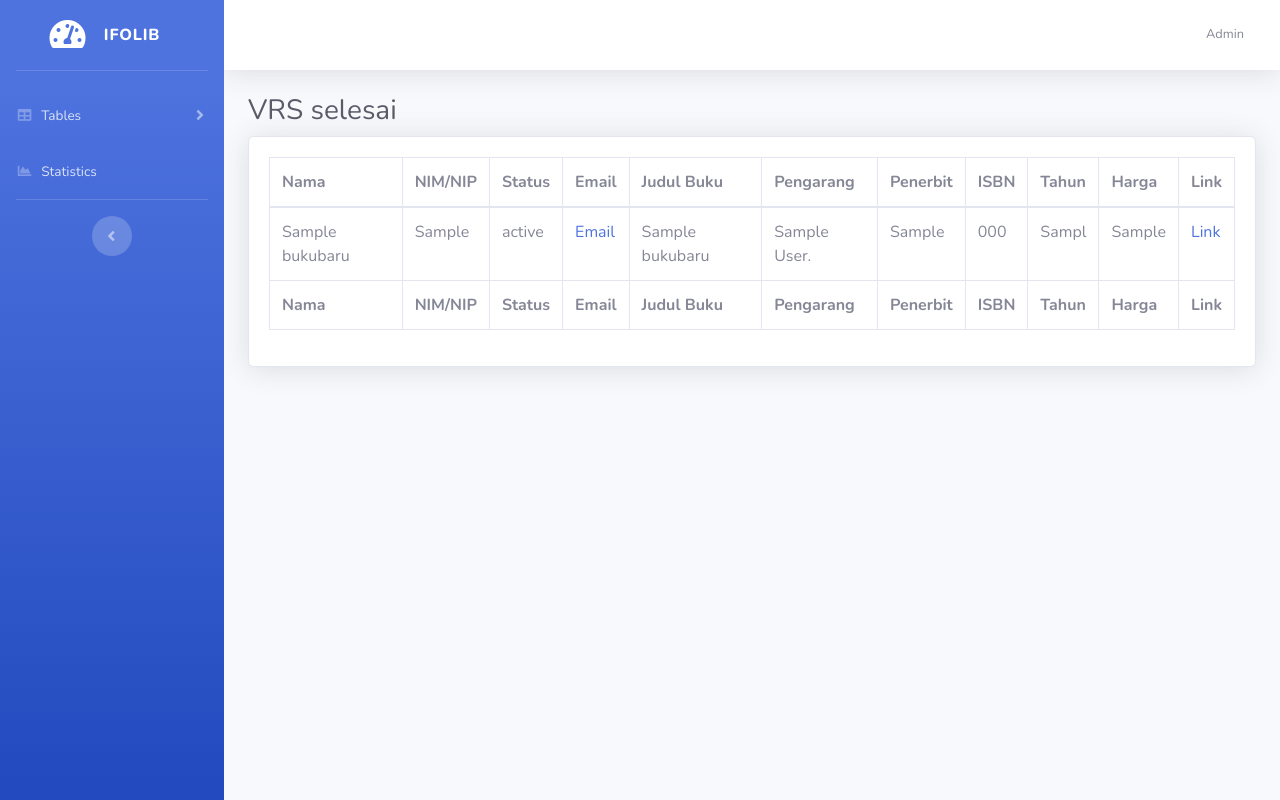
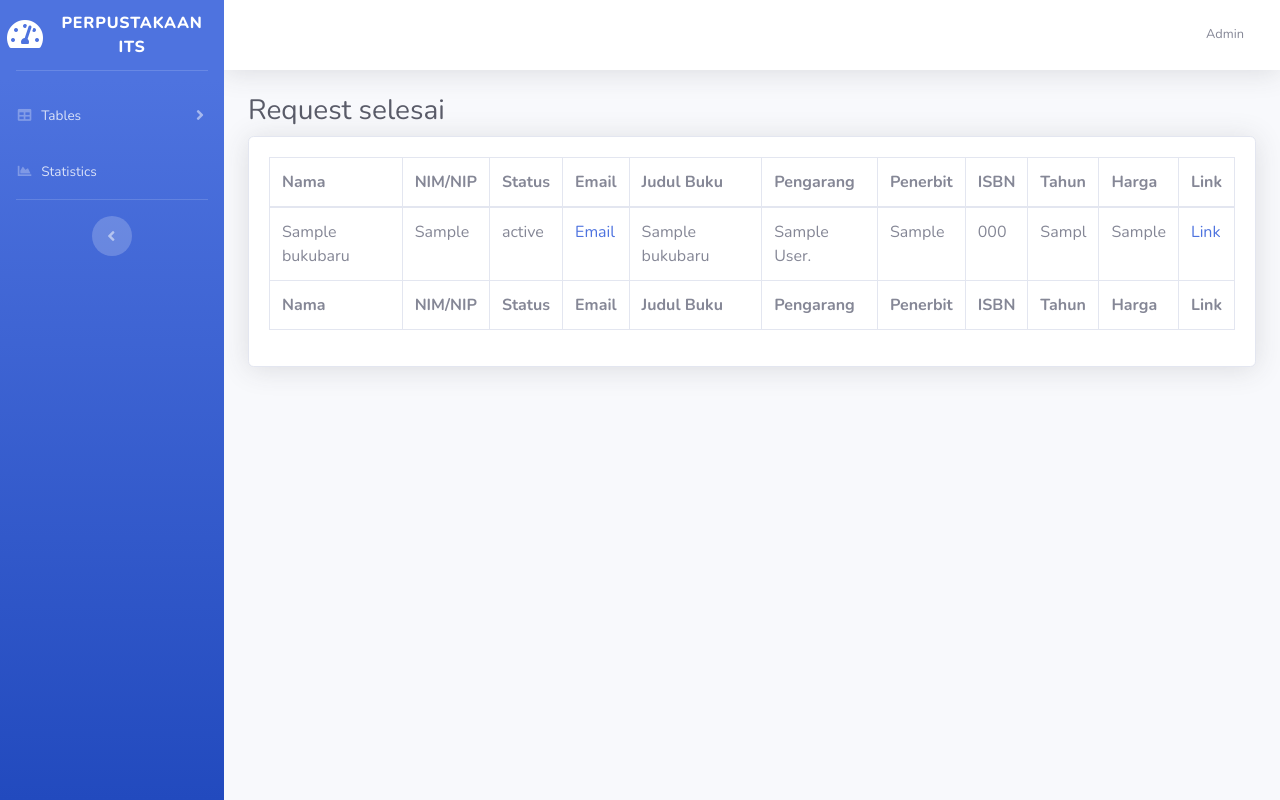
Before and after one commit to bosmobosmo/KerjaPraktik, a PHP site: page /request_done.php in a window 1280 px wide. Run offline with PHP 8.4, Linux system fonts and the light colour scheme; the visitor is signed in with stand-in values (Sample User, id 1); tables that the repository leaves empty hold one stand-in row (values such as "Sample post"); some libraries are stand-ins or nearby versions.

Commit message:
ganti informatics jadi perpustakaan its

```diff
--- a/request_done.php
+++ b/request_done.php
@@ -15,7 +15,7 @@
     <meta http-equiv="X-UA-Compatible" content="IE=edge">
     <meta name="viewport" content="width=device-width, initial-scale=1, shrink-to-fit=no">
 
-    <title>List VRS</title>
+    <title>List Request</title>
 
     <link href="IFOLIB - Informatics Open Library_files/vendor/fontawesome-free/css/all.min.css" rel="stylesheet" type="text/css">
     <link href="https://fonts.googleapis.com/css?family=Nunito:200,200i,300,300i,400,400i,600,600i,700,700i,800,800i,900,900i" rel="stylesheet">
@@ -37,7 +37,7 @@
                 <div class="sidebar-brand-icon">
                     <i class="fas fa-fw fa-tachometer-alt"></i>
                 </div>
-                <div class="sidebar-brand-text mx-3">IFOLIB</div>
+                <div class="sidebar-brand-text mx-3">Perpustakaan ITS</div>
             </a>
 
             <hr class="sidebar-divider">
@@ -118,7 +118,7 @@
                 <div class="container-fluid">
 
                     <!-- Page Heading -->
-                    <h1 class="h3 mb-2 text-gray-800">VRS selesai</h1>
+                    <h1 class="h3 mb-2 text-gray-800">Request selesai</h1>
 
                     <!-- Table start -->
                     <div class="card shadow mb-4">
--- a/request_list.php
+++ b/request_list.php
@@ -15,7 +15,7 @@
     <meta http-equiv="X-UA-Compatible" content="IE=edge">
     <meta name="viewport" content="width=device-width, initial-scale=1, shrink-to-fit=no">
 
-    <title>List VRS</title>
+    <title>List Request</title>
 
     <link href="IFOLIB - Informatics Open Library_files/vendor/fontawesome-free/css/all.min.css" rel="stylesheet" type="text/css">
     <link href="https://fonts.googleapis.com/css?family=Nunito:200,200i,300,300i,400,400i,600,600i,700,700i,800,800i,900,900i" rel="stylesheet">
@@ -37,7 +37,7 @@
                 <div class="sidebar-brand-icon">
                     <i class="fas fa-fw fa-tachometer-alt"></i>
                 </div>
-                <div class="sidebar-brand-text mx-3">IFOLIB</div>
+                <div class="sidebar-brand-text mx-3">Perpustakaan ITS</div>
             </a>
 
             <hr class="sidebar-divider">
--- a/stats.php
+++ b/stats.php
@@ -38,7 +38,7 @@
                 <div class="sidebar-brand-icon">
                     <i class="fas fa-fw fa-tachometer-alt"></i>
                 </div>
-                <div class="sidebar-brand-text mx-3">IFOLIB</div>
+                <div class="sidebar-brand-text mx-3">Perpustakaan ITS</div>
             </a>
 
             <hr class="sidebar-divider">
--- a/vrs.html
+++ b/vrs.html
@@ -6,7 +6,7 @@
 	<meta charset="utf-8">
 	<meta http-equiv="X-UA-Compatible" content="IE=edge">
 
-	<title>IFOLIB - Informatics Open Library</title>
+	<title>Perpustakaan ITS</title>
 
 	<meta name="keywords" content="Open Library">
 	<meta name="description" content="IFOLIB - Informatics Open Library">
@@ -97,7 +97,7 @@
 										<strong>
 											<a href="http://openlibrary.elearning-mb.site/">
 												<!-- <img alt="Porto" width="100" height="48" src="img/demos/education/logo.png"> -->
-												Informatics Open Library
+												Perpustakaan ITS Open Library
 											</a>
 										</strong>
 									</h1>
--- a/vrs_done.php
+++ b/vrs_done.php
@@ -37,7 +37,7 @@
                 <div class="sidebar-brand-icon">
                     <i class="fas fa-fw fa-tachometer-alt"></i>
                 </div>
-                <div class="sidebar-brand-text mx-3">IFOLIB</div>
+                <div class="sidebar-brand-text mx-3">Perpustakaan ITS</div>
             </a>
 
             <hr class="sidebar-divider">
--- a/vrs_list.php
+++ b/vrs_list.php
@@ -37,7 +37,7 @@
                 <div class="sidebar-brand-icon">
                     <i class="fas fa-fw fa-tachometer-alt"></i>
                 </div>
-                <div class="sidebar-brand-text mx-3">IFOLIB</div>
+                <div class="sidebar-brand-text mx-3">Perpustakaan ITS</div>
             </a>
 
             <hr class="sidebar-divider">
```
